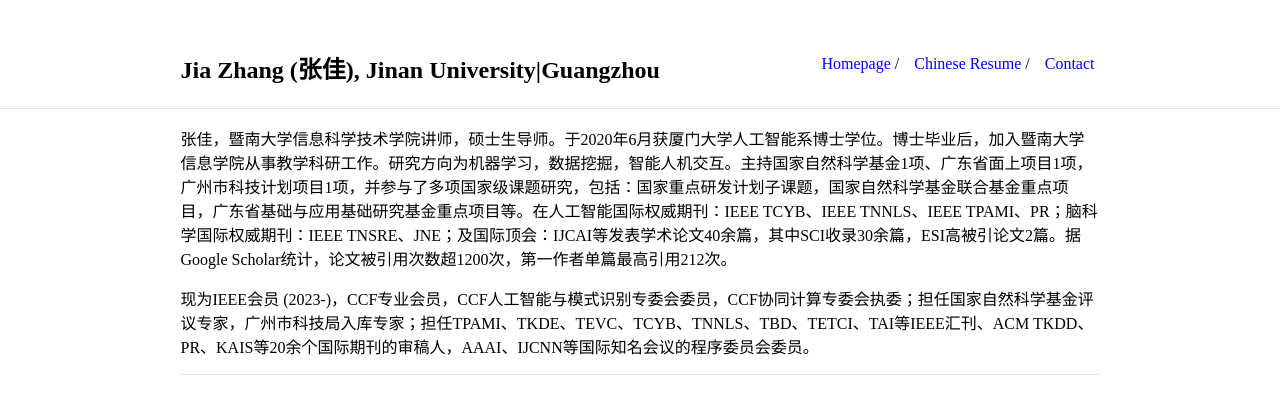
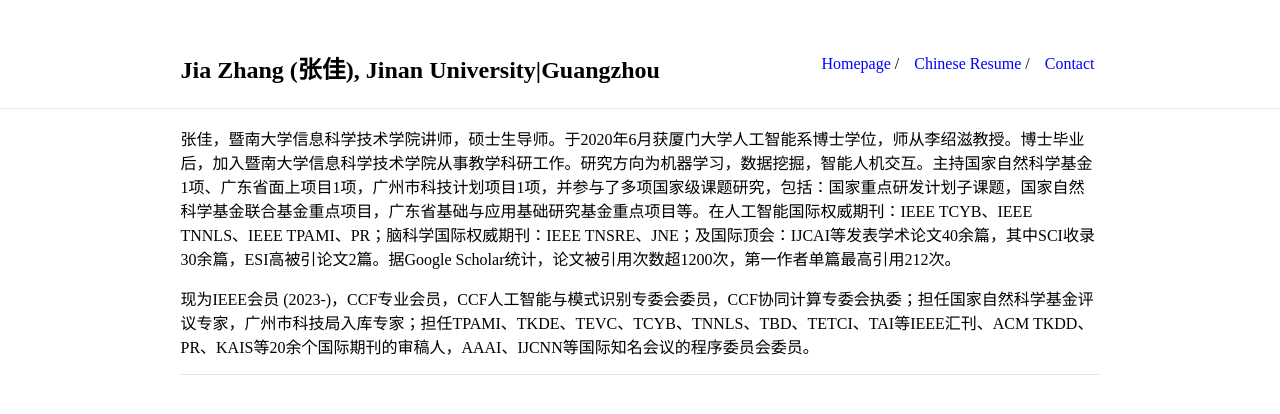
Before and after one commit to jiazhang-ml/jiazhang-ml.github.io, a Jekyll site: the page built from ch-resume.md, in a window 1280 px wide, cut to the strip 0-876 px from the top of the page. Shown: the top 414 px of the strip. Built offline with Jekyll 4.4.1, drawn with Linux system fonts in a browser that asks for light colours.

Commit message:
Update ch-resume.md

```diff
--- a/ch-resume.md
+++ b/ch-resume.md
@@ -3,6 +3,6 @@
 layout: default
 ---
 
-张佳，暨南大学信息科学技术学院讲师，硕士生导师。于2020年6月获厦门大学人工智能系博士学位。博士毕业后，加入暨南大学信息学院从事教学科研工作。研究方向为机器学习，数据挖掘，智能人机交互。主持国家自然科学基金1项、广东省面上项目1项，广州市科技计划项目1项，并参与了多项国家级课题研究，包括：国家重点研发计划子课题，国家自然科学基金联合基金重点项目，广东省基础与应用基础研究基金重点项目等。在人工智能国际权威期刊：IEEE TCYB、IEEE TNNLS、IEEE TPAMI、PR；脑科学国际权威期刊：IEEE TNSRE、JNE；及国际顶会：IJCAI等发表学术论文40余篇，其中SCI收录30余篇，ESI高被引论文2篇。据Google Scholar统计，论文被引用次数超1200次，第一作者单篇最高引用212次。
+张佳，暨南大学信息科学技术学院讲师，硕士生导师。于2020年6月获厦门大学人工智能系博士学位，师从李绍滋教授。博士毕业后，加入暨南大学信息科学技术学院从事教学科研工作。研究方向为机器学习，数据挖掘，智能人机交互。主持国家自然科学基金1项、广东省面上项目1项，广州市科技计划项目1项，并参与了多项国家级课题研究，包括：国家重点研发计划子课题，国家自然科学基金联合基金重点项目，广东省基础与应用基础研究基金重点项目等。在人工智能国际权威期刊：IEEE TCYB、IEEE TNNLS、IEEE TPAMI、PR；脑科学国际权威期刊：IEEE TNSRE、JNE；及国际顶会：IJCAI等发表学术论文40余篇，其中SCI收录30余篇，ESI高被引论文2篇。据Google Scholar统计，论文被引用次数超1200次，第一作者单篇最高引用212次。
 
 现为IEEE会员 (2023-)，CCF专业会员，CCF人工智能与模式识别专委会委员，CCF协同计算专委会执委；担任国家自然科学基金评议专家，广州市科技局入库专家；担任TPAMI、TKDE、TEVC、TCYB、TNNLS、TBD、TETCI、TAI等IEEE汇刊、ACM TKDD、PR、KAIS等20余个国际期刊的审稿人，AAAI、IJCNN等国际知名会议的程序委员会委员。
```
